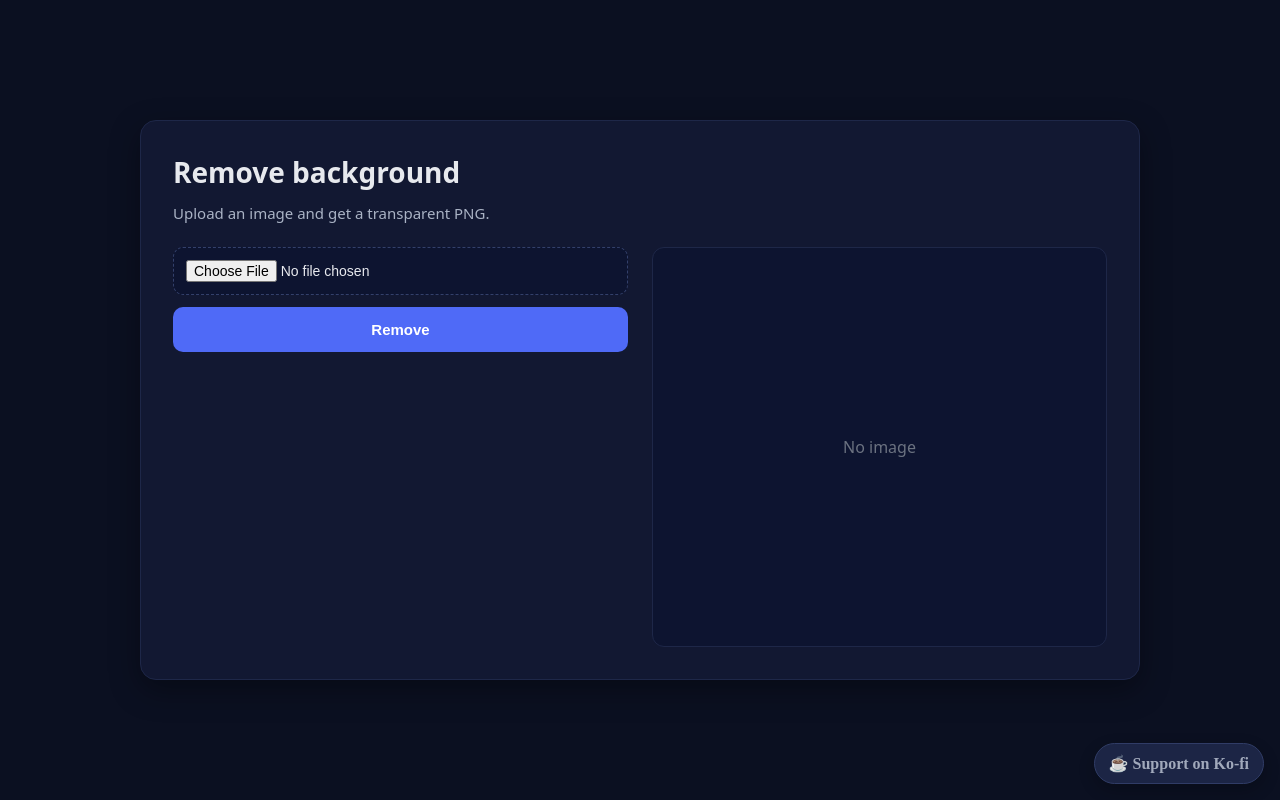
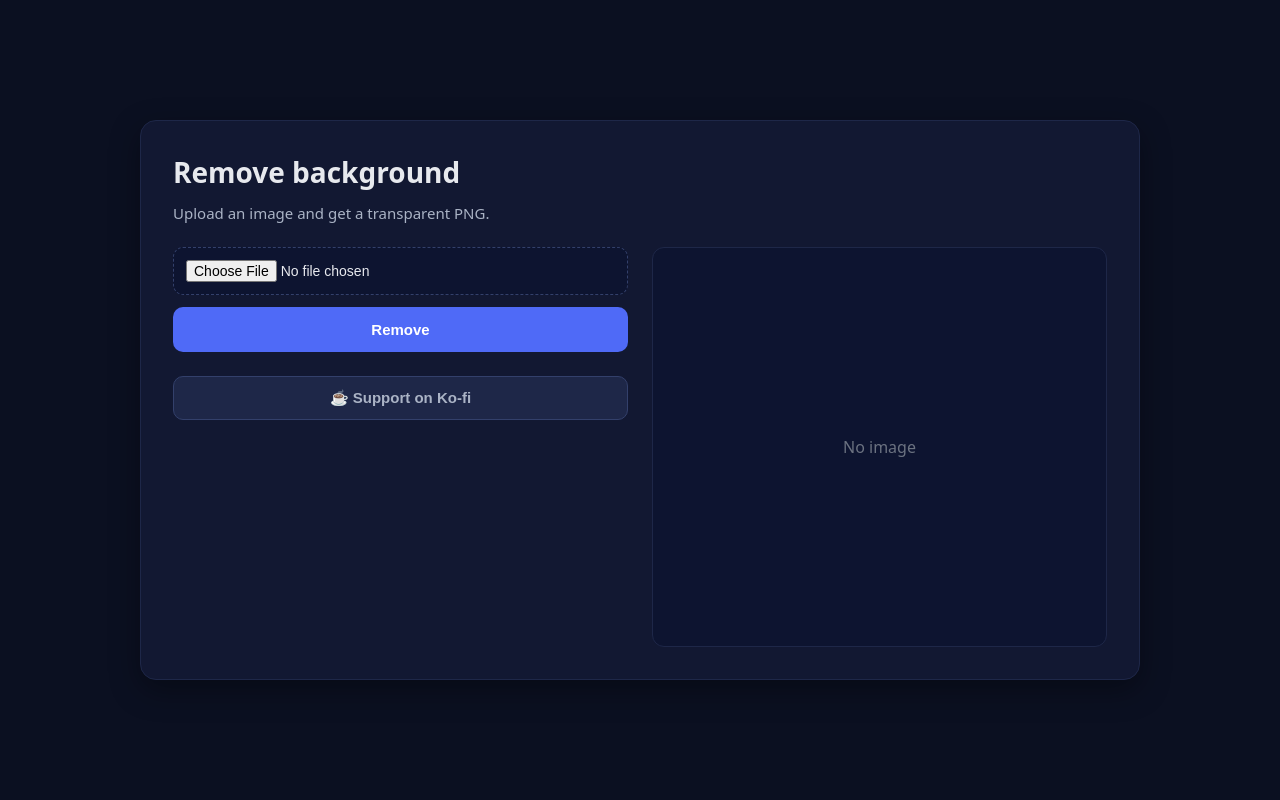
Before and after one commit to HeavenDan/RemoveBG, a Next.js app: page / in a window 1280 px wide. Built offline with nearby package versions, Linux system fonts and the light colour scheme; what @posthog/react would draw is missing.

Commit message:
feat(ui): add inline Ko-fi button in left column; remove floating button

```diff
--- /dev/null
+++ b/app/components/KoFiInlineButton.tsx
@@ -0,0 +1,21 @@
+'use client'
+
+import posthog from 'posthog-js'
+
+export default function KoFiInlineButton() {
+  const onClick = () => {
+    if (process.env.NODE_ENV === 'production') {
+      posthog.capture('kofi_clicked', { placement: 'page' })
+    }
+    window.open('https://ko-fi.com/dksheaven', '_blank', 'noopener,noreferrer')
+  }
+  return (
+    <button
+      onClick={onClick}
+      type="button"
+      style={{ width: '100%', padding: '12px 16px', border: '1px solid #33406b', borderRadius: '10px', background: '#1e2748', color: '#aab3c5', fontWeight: 700, cursor: 'pointer', fontSize: '15px' }}
+    >
+      ☕ Support on Ko‑fi
+    </button>
+  )
+}
--- a/app/layout.tsx
+++ b/app/layout.tsx
@@ -11,7 +11,6 @@ export const viewport = {
 }
 
 import PHProvider from './ph-provider'
-import KoFiButton from './components/KoFiButton'
 import { Analytics } from '@vercel/analytics/react'
 
 export default function RootLayout({
@@ -81,7 +80,6 @@ export default function RootLayout({
       <body>
         <PHProvider>{children}</PHProvider>
         <Analytics />
-        <KoFiButton />
       </body>
     </html>
   )
--- a/app/page.tsx
+++ b/app/page.tsx
@@ -2,6 +2,7 @@
 
 import { useState, FormEvent, useRef, useEffect } from 'react'
 import posthog from 'posthog-js'
+import KoFiInlineButton from './components/KoFiInlineButton'
 
 export default function Home() {
   const [file, setFile] = useState<File | null>(null)
@@ -358,6 +359,11 @@ export default function Home() {
               </form>
             )}
             {error && <div style={{ color: '#ff6b6b', marginTop: '16px', fontSize: '14px' }}>{error}</div>}
+            {!result && (
+              <div style={{ marginTop: '24px' }}>
+                <KoFiInlineButton />
+              </div>
+            )}
 
             {result && !editMode && (
               <div style={{ display: 'flex', gap: '12px', flexDirection: 'column' }}>
```
